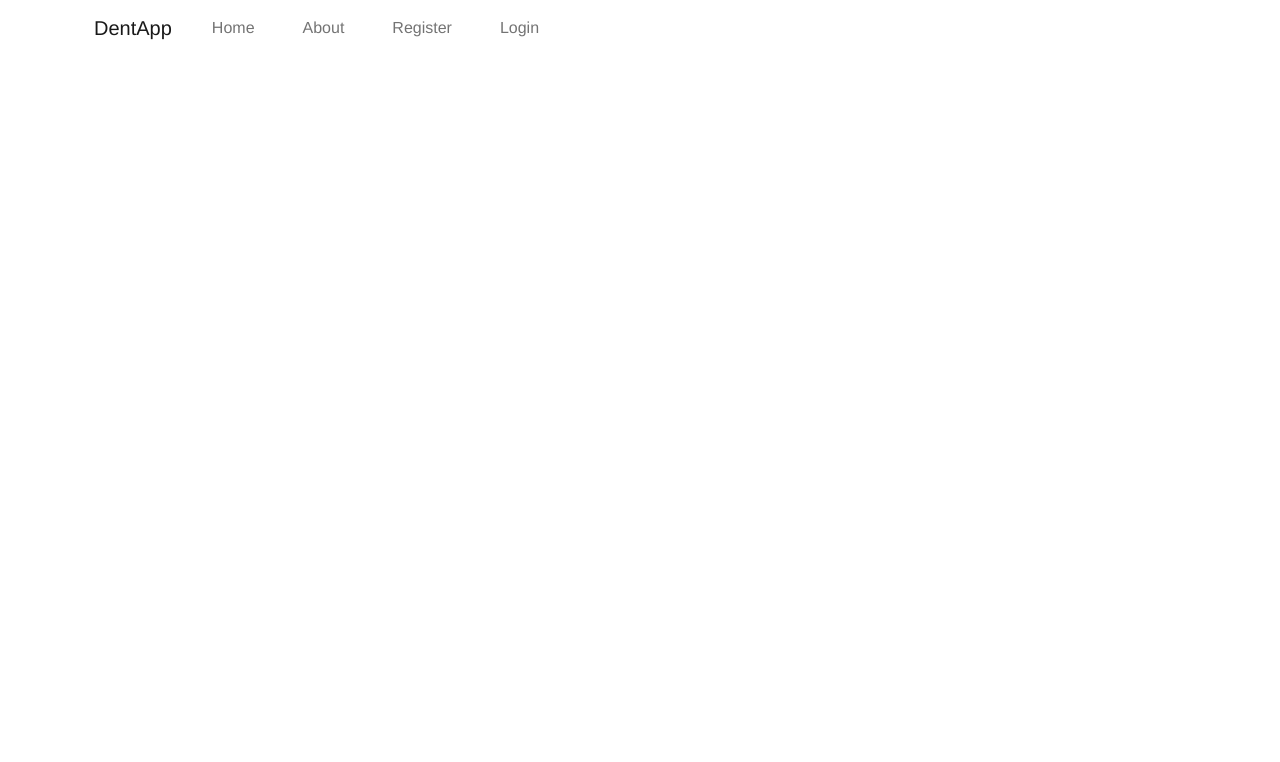
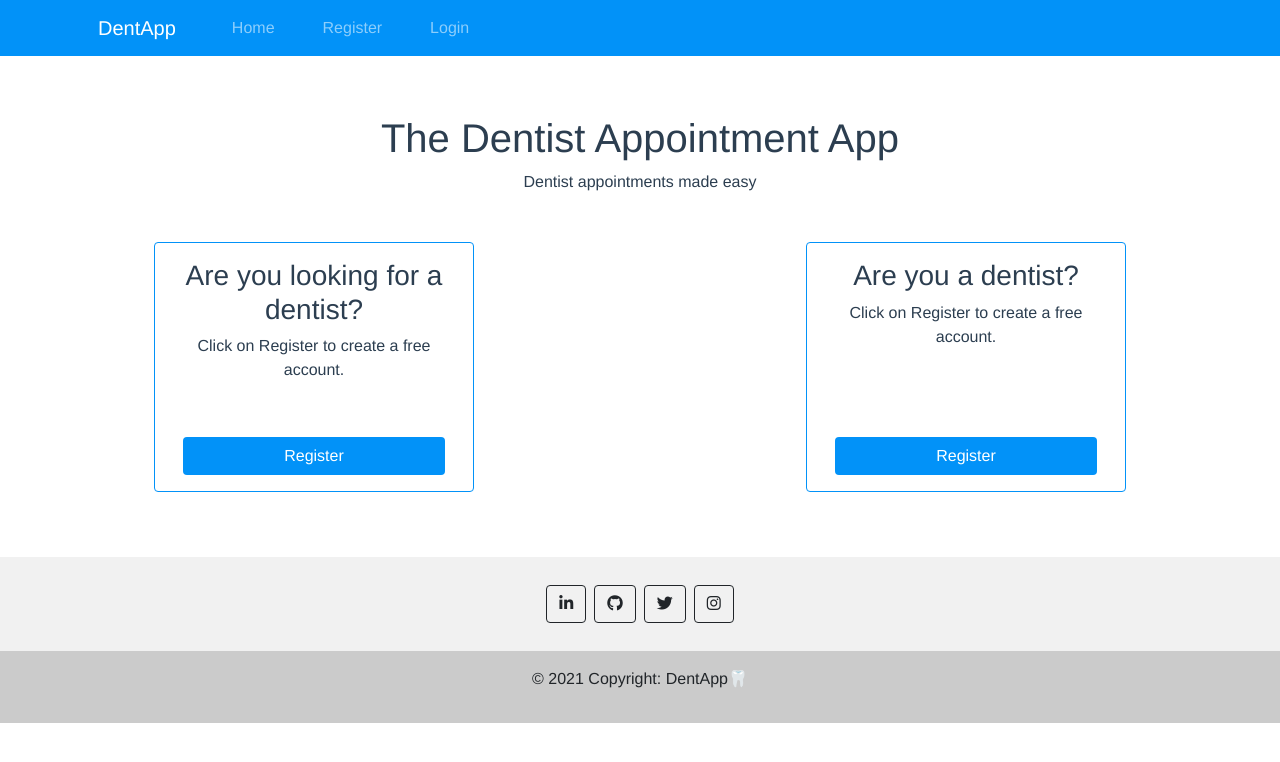
Before and after one commit to ibobev/dent-appointment-system, a Vue app in the folder client/: page / in a window 1280 px wide. Shown: the top 762 px of the page. Built offline with nearby package versions, Linux system fonts and the light colour scheme.

Commit message:
Created home page and footer

```diff
--- a/client/public/index.html
+++ b/client/public/index.html
@@ -4,9 +4,9 @@
     <meta charset="utf-8">
     <meta http-equiv="X-UA-Compatible" content="IE=edge">
     <meta name="viewport" content="width=device-width,initial-scale=1.0">
+    <link href="https://cdn.jsdelivr.net/npm/bootstrap@5.1.0/dist/css/bootstrap.min.css" rel="stylesheet" integrity="sha384-KyZXEAg3QhqLMpG8r+8fhAXLRk2vvoC2f3B09zVXn8CA5QIVfZOJ3BCsw2P0p/We" crossorigin="anonymous">
     <link rel="icon" href="<%= BASE_URL %>favicon.ico">
-    <link href="https://cdn.jsdelivr.net/npm/bootstrap@5.0.2/dist/css/bootstrap.min.css" rel="stylesheet" integrity="sha384-EVSTQN3/azprG1Anm3QDgpJLIm9Nao0Yz1ztcQTwFspd3yD65VohhpuuCOmLASjC" crossorigin="anonymous">
-
+    <script src="https://kit.fontawesome.com/1ecc2767b4.js" crossorigin="anonymous"></script>
     <title><%= htmlWebpackPlugin.options.title %></title>
   </head>
   <body>
@@ -15,7 +15,6 @@
     </noscript>
     <div id="app"></div>
     <!-- built files will be auto injected -->
-    <script src="https://cdn.jsdelivr.net/npm/bootstrap@5.0.2/dist/js/bootstrap.bundle.min.js" integrity="sha384-MrcW6ZMFYlzcLA8Nl+NtUVF0sA7MsXsP1UyJoMp4YLEuNSfAP+JcXn/tWtIaxVXM" crossorigin="anonymous"></script>
-
+    <script src="https://cdn.jsdelivr.net/npm/bootstrap@5.1.0/dist/js/bootstrap.bundle.min.js" integrity="sha384-U1DAWAznBHeqEIlVSCgzq+c9gqGAJn5c/t99JyeKa9xxaYpSvHU5awsuZVVFIhvj" crossorigin="anonymous"></script>
   </body>
 </html>
--- a/client/src/App.vue
+++ b/client/src/App.vue
@@ -1,5 +1,9 @@
 <template>
-  <Navigation />
+  <div>
+    <Navigation />
+    <router-view />
+    <Footer />
+  </div>
 </template>
 
 <style>
@@ -9,16 +13,23 @@
   -moz-osx-font-smoothing: grayscale;
   text-align: center;
   color: #2c3e50;
+  /*margin-bottom:200px;*/
+}
+body{
+  padding-top: 60px;
+  overflow-x: hidden;
 }
 </style>
 
 <script>
 import Navigation from './components/Navigation.vue'
+import Footer from './components/Footer.vue'
 
 export default{
   name: 'app',
   components: {
-    Navigation
+    Navigation,
+    Footer
 
   }
 }
--- /dev/null
+++ b/client/src/components/Footer.vue
@@ -0,0 +1,58 @@
+<template>
+  <footer class="text-center text-white">
+    <!-- Grid container -->
+    <div class="container p-4 pb-0">
+      <!-- Section: Social media -->
+      <section class="mb-4">
+        <!-- Linkedin -->
+        <a
+          class="btn btn-outline-dark btn-floating m-1"
+          href="https://www.linkedin.com/"
+          target="_blank"
+          role="button"
+          ><i class="fab fa-linkedin-in"></i
+        ></a>
+        <!-- Github -->
+        <a
+          class="btn btn-outline-dark btn-floating m-1"
+          href="https://github.com/"
+          target="_blank"
+          role="button"
+          ><i class="fab fa-github"></i
+        ></a>
+
+        <!-- Twitter -->
+        <a
+          class="btn btn-outline-dark btn-floating m-1"
+          href="https://twitter.com/?lang=en"
+          target="_blank"
+          role="button"
+          ><i class="fab fa-twitter"></i
+        ></a>
+
+        <!-- Instagram -->
+        <a
+          class="btn btn-outline-dark btn-floating m-1"
+          href="https://www.instagram.com/"
+          target="_blank"
+          role="button"
+          ><i class="fab fa-instagram"></i
+        ></a>
+      </section>
+      <!-- Section: Social media -->
+    </div>
+    <!-- Grid container -->
+    <div class="text-center text-dark p-3" style="background-color: #cbcbcb">
+      <p>&copy; 2021 Copyright: DentApp&#129463;</p>
+    </div>
+  </footer>
+</template>
+
+<style scoped>
+footer {
+  background-color: #f1f1f1;
+}
+</style>
+
+<script>
+</script>
--- a/client/src/components/Navigation.vue
+++ b/client/src/components/Navigation.vue
@@ -1,15 +1,13 @@
 <template>
-  <div class="container">
-    <nav class="navbar navbar-expand navbar-light">
+  <header class="container">
+    <nav class="navbar navbar-expand navbar-dark fixed-top">
       <div class="container">
-        <a href="#" class="navbar-brand">DentApp</a>
+
+        <router-link to="/" class=" navbar-brand nav-link">DentApp</router-link>
         <div class="collapse navbar-collapse">
           <ul class="navbar-nav">
             <li class="nav-item px-3">
               <router-link to="/" class="nav-link">Home</router-link>
-            </li>
-            <li class="nav-item px-3">
-              <router-link to="/about" class="nav-link">About</router-link>
             </li>
             <li class="nav-item px-3">
               <router-link to="/register" class="nav-link">Register</router-link>
@@ -21,9 +19,14 @@
         </div>
       </div>
     </nav>
-    <router-view />
-  </div>
+  </header>
 </template>
+
+<style scoped>
+  nav{
+    background-color: #0292f8;
+  }
+</style>
 
 <script>
 
--- a/client/src/router/index.js
+++ b/client/src/router/index.js
@@ -2,8 +2,6 @@ import { createRouter, createWebHistory } from 'vue-router'
 import Home from '../views/Home.vue'
 import Login from '../views/Login.vue'
 import Register from '../views/Register.vue'
-import About from '../views/About.vue'
-
 
 const routes = [
   {
@@ -20,15 +18,6 @@ const routes = [
     path: '/register',
     name: 'Register',
     component: Register
-  },
-  {
-    path: '/about',
-    name: 'About',
-    // route level code-splitting
-    // this generates a separate chunk (about.[hash].js) for this route
-    // which is lazy-loaded when the route is visited.
-    //component: () => import(/* webpackChunkName: "about" */ '../views/About.vue')
-    component: About
   }
 ]
 
--- a/client/src/views/About.vue
+++ b/client/src/views/About.vue
@@ -4,5 +4,9 @@
   </div>
 </template>
 
+<style scoped>
+
+</style>
+
 <script>
 </script>
--- a/client/src/views/Home.vue
+++ b/client/src/views/Home.vue
@@ -1,6 +1,48 @@
 <template>
-  <div class="home"></div>
+  <main>
+    <section class="pt-4" id="home">
+        <h1>The Dentist Appointment App</h1>
+        <p class="pb-4">Dentist appointments made easy</p>
+    </section>
+    <div class="pt-2" id="card-content">
+      <div class="row">
+        <div class="card mx-auto">
+          <div class="card-body d-flex flex-column">
+            <h3 class="card-title">Are you looking for a dentist?</h3>
+            <p class="card-text">Click on Register to create a free account.</p>
+            <router-link to="/register" class="btn mt-auto">Register</router-link>
+          </div>
+        </div>
+        <div class="card mx-auto">
+          <div class="card-body d-flex flex-column">
+            <h3 class="card-title">Are you a dentist?</h3>
+            <p class="card-text">Click on Register to create a free account.</p>
+            <router-link to="/register" class="btn mt-auto">Register</router-link>
+          </div>
+        </div>
+      </div>
+    </div>
+  </main>
 </template>
+
+<style scoped>
+main{
+  margin-top:30px;
+}
+.card {
+  width: 20rem;
+  height: 250px;
+  margin-bottom:15px;
+  border-color: #0292f8;
+}
+#card-content{
+  margin-bottom:50px;
+}
+.btn{
+  background-color:#0292f8;
+  color:#fff;
+}
+</style>
 
 <script>
 // @ is an alias to /src
--- a/client/src/views/Register.vue
+++ b/client/src/views/Register.vue
@@ -1,4 +1,5 @@
 <template>
+
     <div class="register">
         <h1>Registration Form goes here</h1>
     </div>
```
